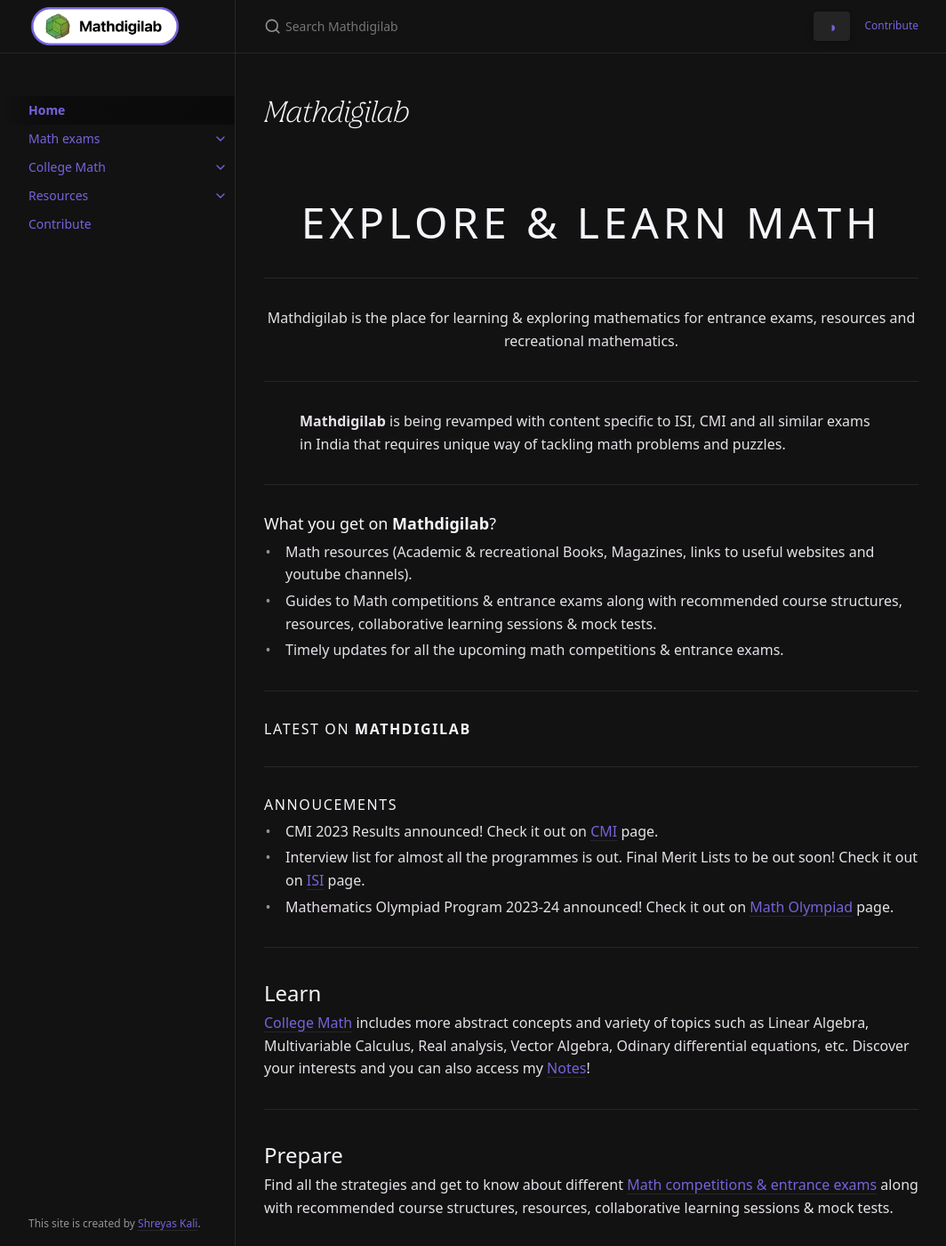
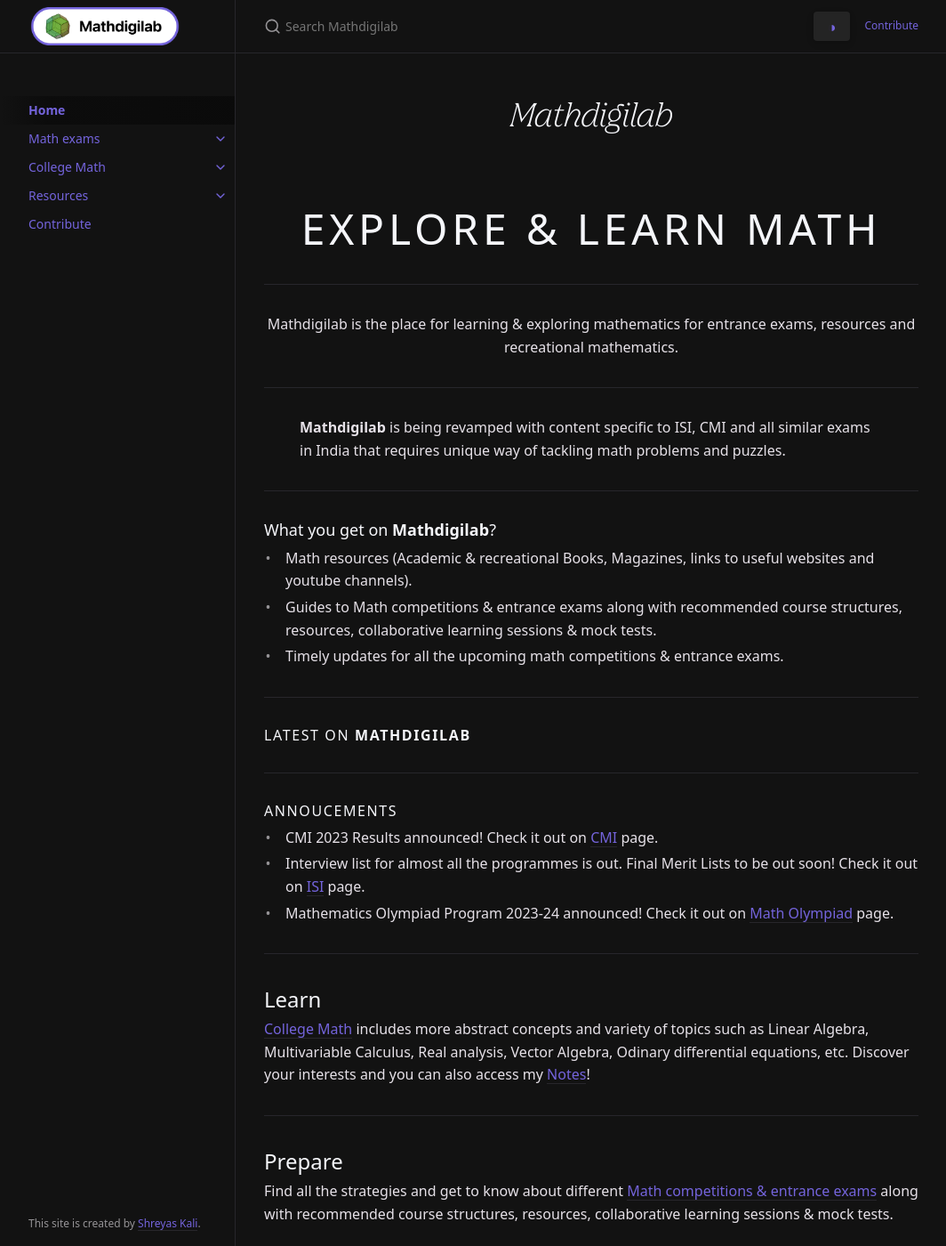
Before and after one commit to mathdigilab/mathdigilab.github.io, a Jekyll site: the page built from index.md, in a window 1280 px wide and 1400 px high. Shown: the whole window at 89% size, without its empty margins (107-1171 px from the left). Built offline with Jekyll 4.4.1, drawn with Linux system fonts in a browser that asks for light colours; nearby versions of some CDN libraries.

Commit message:
index.html

```diff
--- a/_sass/typography.scss
+++ b/_sass/typography.scss
@@ -5,11 +5,8 @@
 
 h1,
 .text-alpha {
-  // @include fs-8;
-  font-family: Nibpro;
-  font-style: italic;
+  @include fs-8;
   font-weight: 300;
-  display: inline;
 }
 
 h2,
--- a/index.md
+++ b/index.md
@@ -16,7 +16,8 @@ permalink: /
     <style>
       @font-face { font-family: Nibpro; src: url('assets/NibPro-LightItalic.ttf'); }
       h1 {
-         font-family: Nibpro
+         font-family: Nibpro;
+         font-size: 30rem;
       }
     </style>
     <h1 align="center">Mathdigilab</h1>
```
